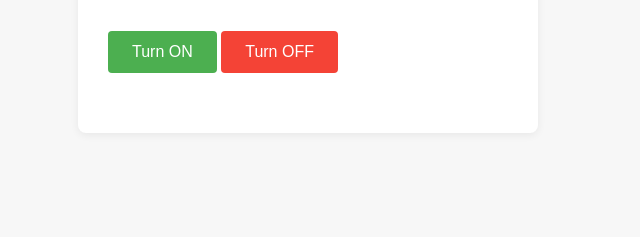
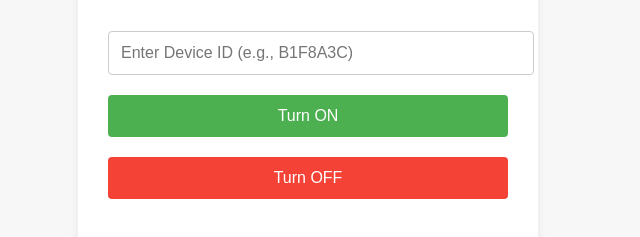
Before and after one commit to ApostleDreSong/iot, a plain HTML site: page index.html in a window 1280 px wide. Shown: the part 125-362 px from the top of the page, without its empty margins (332-972 px from the left). Drawn offline with Linux system fonts and the light colour scheme.

Commit message:
Update index.html

```diff
--- a/index.html
+++ b/index.html
@@ -1,46 +1,87 @@
 <!DOCTYPE html>
 <html lang="en">
 <head>
-  <meta charset="UTF-8">
-  <meta name="viewport" content="width=device-width, initial-scale=1.0">
+  <meta charset="UTF-8" />
+  <meta name="viewport" content="width=device-width, initial-scale=1.0"/>
   <title>Relay Control</title>
   <style>
-    body { font-family: Arial, sans-serif; padding: 40px; background: #f7f7f7; }
-    .container { background: #fff; padding: 30px; border-radius: 8px; box-shadow: 0 2px 8px #0001; max-width: 400px; margin: auto; }
-    h1 { font-size: 1.5em; margin-bottom: 1em; }
-    button { padding: 12px 24px; margin: 10px 0; font-size: 1em; border: none; border-radius: 4px; cursor: pointer; }
-    .on { background: #4caf50; color: #fff; }
-    .off { background: #f44336; color: #fff; }
-    .status { margin-top: 20px; font-weight: bold; }
+    body {
+      font-family: Arial, sans-serif;
+      padding: 40px;
+      background: #f7f7f7;
+    }
+    .container {
+      background: #fff;
+      padding: 30px;
+      border-radius: 8px;
+      box-shadow: 0 2px 8px #0001;
+      max-width: 400px;
+      margin: auto;
+    }
+    h1 {
+      font-size: 1.5em;
+      margin-bottom: 1em;
+    }
+    input, button {
+      width: 100%;
+      padding: 12px;
+      margin: 10px 0;
+      font-size: 1em;
+      border: 1px solid #ccc;
+      border-radius: 4px;
+    }
+    button {
+      cursor: pointer;
+      border: none;
+    }
+    .on {
+      background: #4caf50;
+      color: #fff;
+    }
+    .off {
+      background: #f44336;
+      color: #fff;
+    }
+    .status {
+      margin-top: 20px;
+      font-weight: bold;
+      text-align: center;
+    }
   </style>
 </head>
 <body>
   <div class="container">
     <h1>Relay Control</h1>
+
+    <input type="text" id="deviceId" placeholder="Enter Device ID (e.g., B1F8A3C)" />
+
     <button class="on" onclick="trigger('on')">Turn ON</button>
     <button class="off" onclick="trigger('off')">Turn OFF</button>
+
     <div class="status" id="status"></div>
   </div>
+
   <script>
     async function trigger(action) {
+      const deviceIdInput = document.getElementById('deviceId');
       const statusDiv = document.getElementById('status');
+      const deviceId = deviceIdInput.value.trim();
+
+      if (!deviceId) {
+        statusDiv.textContent = 'Please enter a device ID.';
+        return;
+      }
+
       statusDiv.textContent = 'Sending...';
+
       try {
         const res = await fetch(`https://api.facilify.africa/api/v1/relay/${action}`, {
           method: 'POST',
           headers: { 'Content-Type': 'application/json' },
-          body: JSON.stringify({ deviceId: "B1F8A3C" })
+          body: JSON.stringify({ deviceId })
         });
+
         const data = await res.json();
+
         if (res.ok) {
           statusDiv.textContent = data.status || 'Success';
-        } else {
-          statusDiv.textContent = data.message || 'Error';
-        }
-      } catch (err) {
-        statusDiv.textContent = 'Network error';
-      }
-    }
-  </script>
-</body>
-</html>
```
